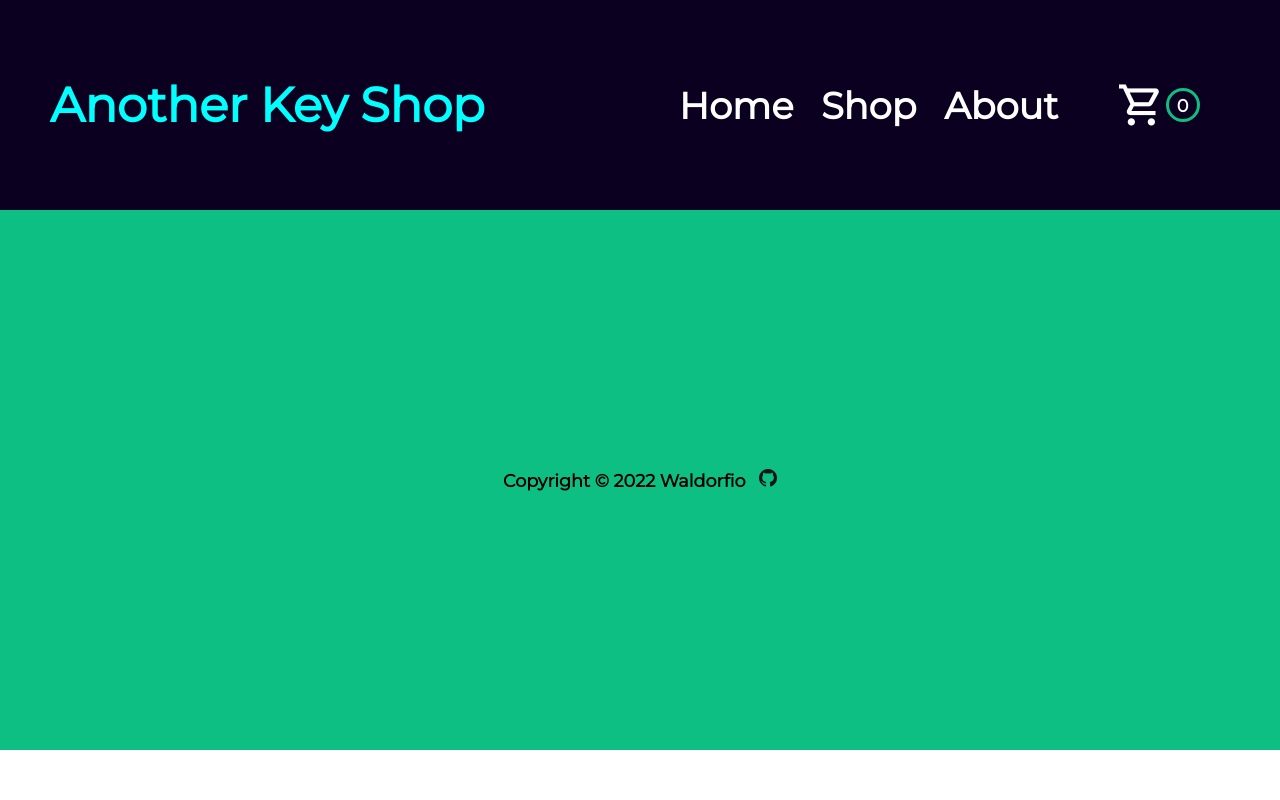
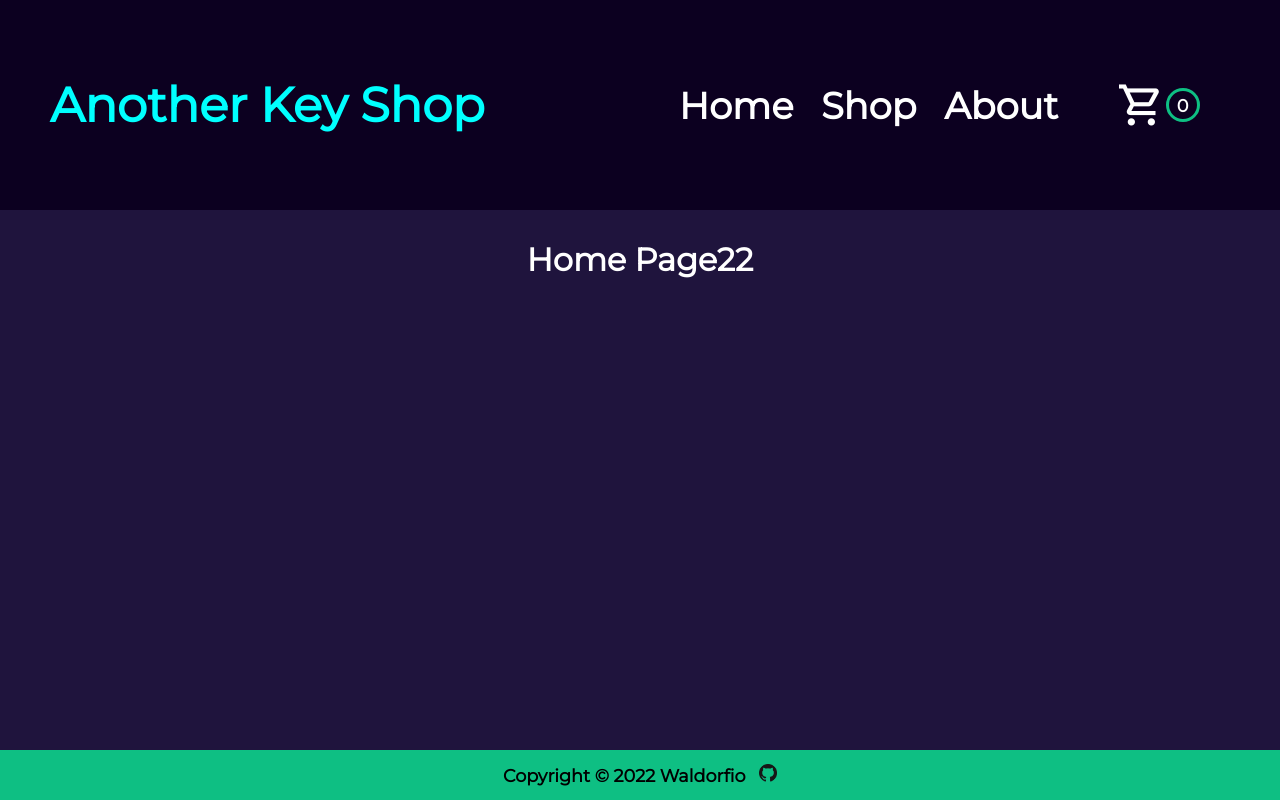
Before and after one commit to Waldorfio/shopping-cart, a React (Create React App) app: page / in a window 1280 px wide. Built offline with nearby package versions, Linux system fonts and the light colour scheme.

Commit message:
Fix home page routing

```diff
--- /dev/null
+++ b/src/Home.tsx
@@ -0,0 +1,9 @@
+const Home = () => {
+    return (
+      <div id='about-content'>
+        <div id='contact-info'>Home Page22</div>
+      </div>
+    );
+  };
+
+  export default Home;
--- a/src/RouteSwitch.tsx
+++ b/src/RouteSwitch.tsx
@@ -1,5 +1,6 @@
 import { BrowserRouter, Routes, Route } from 'react-router-dom';
 import App from './App';
+import Home from './Home';
 import Shop from './Shop';
 import About from './About'
 
@@ -8,6 +9,7 @@ const RouteSwitch = () => {
     <BrowserRouter>
       <Routes>
         <Route path='/' element={<App />} >
+          <Route index element={<Home />} /> {/* resets the default index/homepage to the home component */}
           <Route path='shop' element={<Shop />} />
           <Route path='about' element={<About />} />
         </Route>
```
